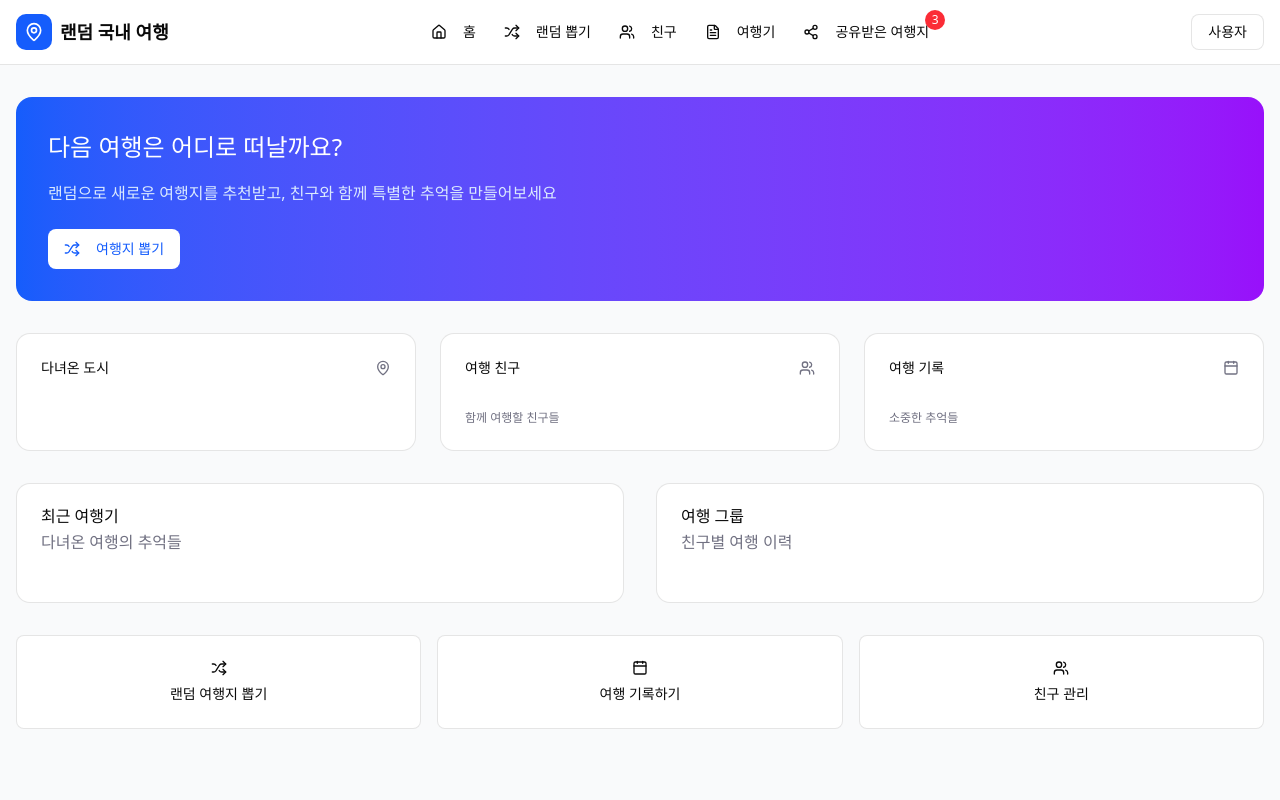
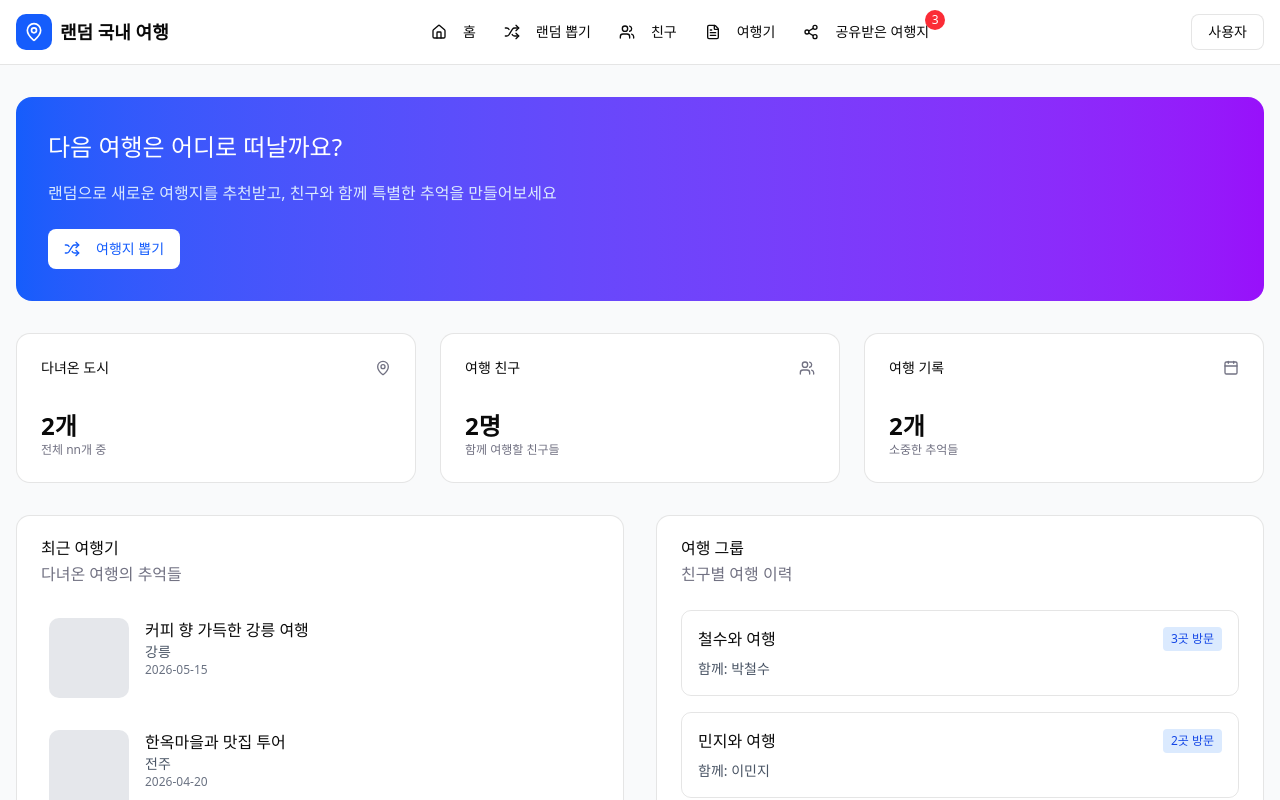
Before and after one commit to ho04029/random-travel, a Next.js app: page / in a window 1280 px wide. Shown: the top 800 px of the page. Built offline with nearby package versions, Linux system fonts and the light colour scheme.

Commit message:
feat: not-found 페이지
1. not-found페이지 추가
2. navbar 라우팅 수정
3. 홈페이지 더미 데이터 추가

```diff
--- a/app/components/Navbar.tsx
+++ b/app/components/Navbar.tsx
@@ -5,7 +5,7 @@ import { Button, buttonVariants } from './Button';
 
 const navItems = [
   {
-    href: '/home',
+    href: '/',
     label: '홈',
     icon: Home,
   },
@@ -37,7 +37,7 @@ export function Navbar() {
     <nav className="sticky top-0 z-50 border-b bg-white">
       <div className="container mx-auto px-4">
         <div className="flex h-16 items-center justify-between">
-          <Link href="/home" className="flex items-center gap-2">
+          <Link href="/" className="flex items-center gap-2">
             <div className="rounded-lg bg-blue-600 p-2">
               <MapPin className="h-5 w-5 text-white" />
             </div>
--- /dev/null
+++ b/app/not-found.tsx
@@ -0,0 +1,31 @@
+'use client';
+
+import { useRouter } from 'next/navigation';
+import { MapPin, Home } from 'lucide-react';
+import { Button } from './components/Button';
+import { Card, CardContent } from './components/Card';
+
+export default function NotFound() {
+  const router = useRouter();
+
+  return (
+    <div className="flex min-h-screen items-center justify-center bg-linear-to-br from-blue-50 to-purple-50 p-4">
+      <Card className="w-full max-w-md">
+        <CardContent className="py-16 text-center">
+          <div className="mx-auto mb-6 flex h-20 w-20 items-center justify-center rounded-full bg-blue-100">
+            <MapPin className="h-10 w-10 text-blue-600" />
+          </div>
+          <h1 className="mb-4">404</h1>
+          <h2 className="mb-4">페이지를 찾을 수 없습니다</h2>
+          <p className="mb-8 text-gray-600">
+            요청하신 페이지가 존재하지 않거나 이동되었습니다.
+          </p>
+          <Button onClick={() => router.push('/')}>
+            <Home className="mr-2 h-4 w-4" />
+            홈으로 돌아가기
+          </Button>
+        </CardContent>
+      </Card>
+    </div>
+  );
+}
--- a/app/page.tsx
+++ b/app/page.tsx
@@ -1,7 +1,7 @@
 'use client';
 
-// import Image from 'next/image';
 import { useRouter } from 'next/navigation';
+import Image from 'next/image';
 import { Shuffle, MapPin, Users, Calendar } from 'lucide-react';
 import { Navbar } from './components/Navbar';
 import { Button } from './components/Button';
@@ -15,6 +15,67 @@ import {
 
 export default function Home() {
   const router = useRouter();
+
+  const trips = [
+    {
+      id: '1',
+      destinationId: '5',
+      destinationName: '강릉',
+      title: '커피 향 가득한 강릉 여행',
+      visitDate: '2026-05-15',
+      photos: [''],
+      content:
+        '강릉의 아름다운 바다와 맛있는 커피를 즐겼습니다. 경포대 해변에서 일출을 보고, 안목해변 커피거리를 따라 걸으며 여유로운 시간을 보냈어요.',
+      rating: 5,
+      friendIds: ['2'],
+    },
+    {
+      id: '2',
+      destinationId: '6',
+      destinationName: '전주',
+      title: '한옥마을과 맛집 투어',
+      visitDate: '2026-04-20',
+      photos: [''],
+      content:
+        '전주 한옥마을의 아름다운 풍경과 맛있는 비빔밥을 즐겼습니다. 전통 찻집에서 차를 마시며 한옥의 멋을 느꼈어요.',
+      rating: 5,
+      friendIds: ['2'],
+    },
+  ];
+
+  const travelGroups = [
+    {
+      id: '1',
+      name: '철수와 여행',
+      friendIds: ['2'],
+      visitedDestinations: ['5', '6', '1'],
+    },
+    {
+      id: '2',
+      name: '민지와 여행',
+      friendIds: ['3'],
+      visitedDestinations: ['2', '3'],
+    },
+  ];
+
+  const friends = [
+    {
+      id: '2',
+      name: '박철수',
+      email: 'chulsoo@example.com',
+      status: 'accepted',
+    },
+    { id: '3', name: '이민지', email: 'minji@example.com', status: 'accepted' },
+    {
+      id: '4',
+      name: '최영희',
+      email: 'younghee@example.com',
+      status: 'pending',
+    },
+  ];
+
+  const visitedDestinationIds = new Set(trips.map((t) => t.destinationId));
+  const visitedCities = visitedDestinationIds.size;
 
   return (
     <div className="min-h-screen bg-gray-50">
@@ -45,10 +106,9 @@ export default function Home() {
               <MapPin className="text-muted-foreground h-4 w-4" />
             </CardHeader>
             <CardContent>
-              {/* <div className="text-2xl font-bold">{visitedCities}개</div> */}
-              <p className="text-muted-foreground text-xs">
-                {/* 전체 {destinations.length}개 중 */}
-              </p>
+              <div className="text-2xl font-bold">{visitedCities}개</div>
+              {/* TODO: 전체 갯수 수정 */}
+              <p className="text-muted-foreground text-xs">전체 nn개 중</p>
             </CardContent>
           </Card>
 
@@ -59,7 +119,7 @@ export default function Home() {
             </CardHeader>
             <CardContent>
               <div className="text-2xl font-bold">
-                {/* {friends.filter((f) => f.status === 'accepted').length}명 */}
+                {friends.filter((f) => f.status === 'accepted').length}명
               </div>
               <p className="text-muted-foreground text-xs">
                 함께 여행할 친구들
@@ -73,7 +133,7 @@ export default function Home() {
               <Calendar className="text-muted-foreground h-4 w-4" />
             </CardHeader>
             <CardContent>
-              {/* <div className="text-2xl font-bold">{trips.length}개</div> */}
+              <div className="text-2xl font-bold">{trips.length}개</div>
               <p className="text-muted-foreground text-xs">소중한 추억들</p>
             </CardContent>
           </Card>
@@ -87,7 +147,7 @@ export default function Home() {
               <CardDescription>다녀온 여행의 추억들</CardDescription>
             </CardHeader>
             <CardContent>
-              {/* {trips.length > 0 ? (
+              {trips.length > 0 ? (
                 <div className="space-y-4">
                   {trips.slice(0, 3).map((trip) => (
                     <div
@@ -95,11 +155,15 @@ export default function Home() {
                       className="flex cursor-pointer gap-4 rounded-lg p-2 transition-colors hover:bg-gray-50"
                       onClick={() => router.push(`/trips/${trip.id}`)}
                     >
-                      <Image
-                        src={trip.photos[0]}
-                        alt={trip.title}
-                        className="h-20 w-20 rounded-lg object-cover"
-                      />
+                      {trip.photos[0] ? (
+                        <Image
+                          src={trip.photos[0]}
+                          alt={trip.title}
+                          className="h-20 w-20 rounded-lg object-cover"
+                        />
+                      ) : (
+                        <div className="h-20 w-20 rounded-lg bg-gray-200"></div>
+                      )}
                       <div className="min-w-0 flex-1">
                         <h4 className="truncate font-medium">{trip.title}</h4>
                         <p className="text-sm text-gray-600">
@@ -123,7 +187,7 @@ export default function Home() {
                     첫 여행 기록하기
                   </Button>
                 </div>
-              )} */}
+              )}
             </CardContent>
           </Card>
 
@@ -134,7 +198,7 @@ export default function Home() {
               <CardDescription>친구별 여행 이력</CardDescription>
             </CardHeader>
             <CardContent>
-              {/* {travelGroups.length > 0 ? (
+              {travelGroups.length > 0 ? (
                 <div className="space-y-4">
                   {travelGroups.map((group) => {
                     const friendNames = group.friendIds
@@ -179,7 +243,7 @@ export default function Home() {
                     친구 추가하기
                   </Button>
                 </div>
-              )} */}
+              )}
             </CardContent>
           </Card>
         </div>
```
